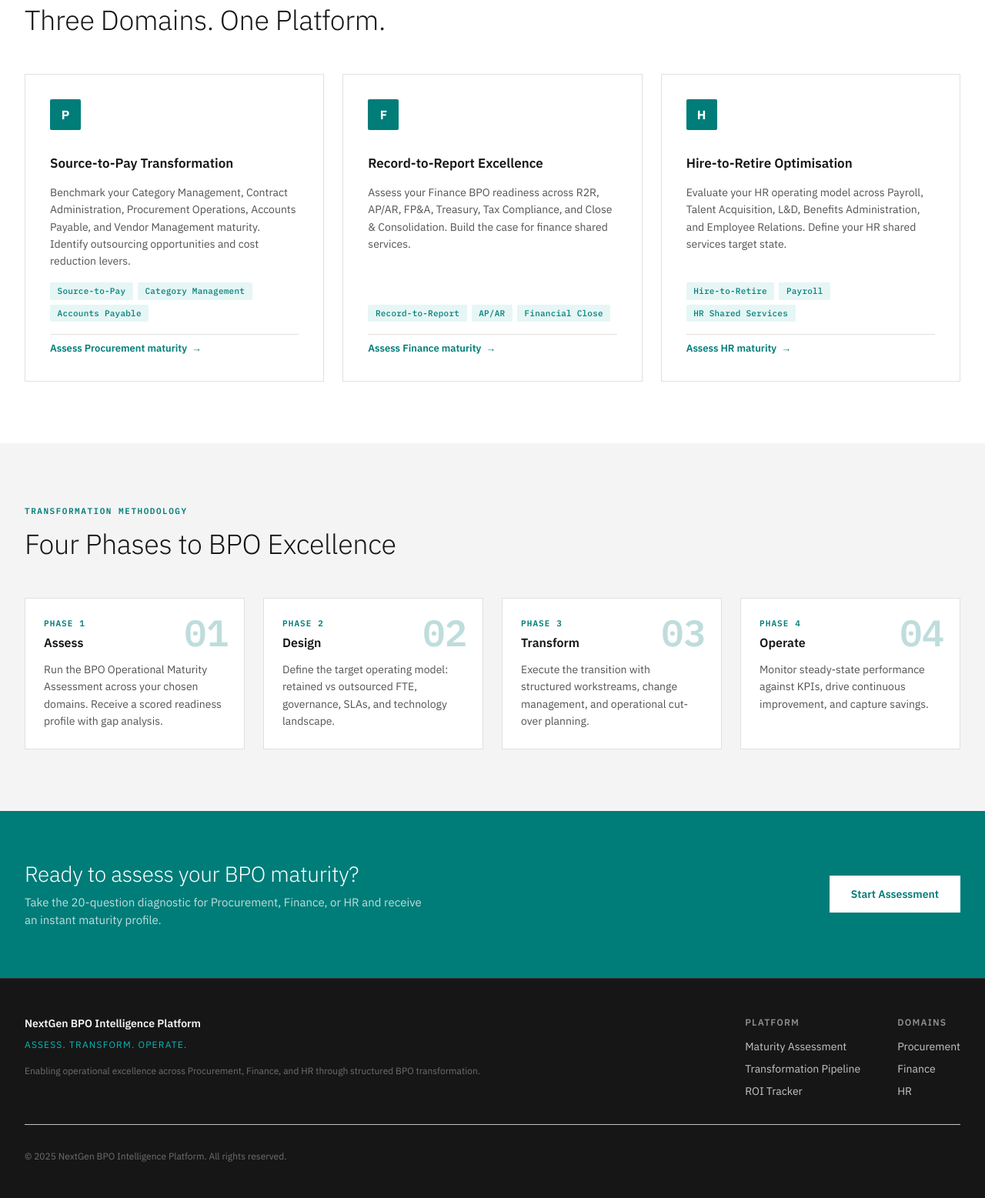
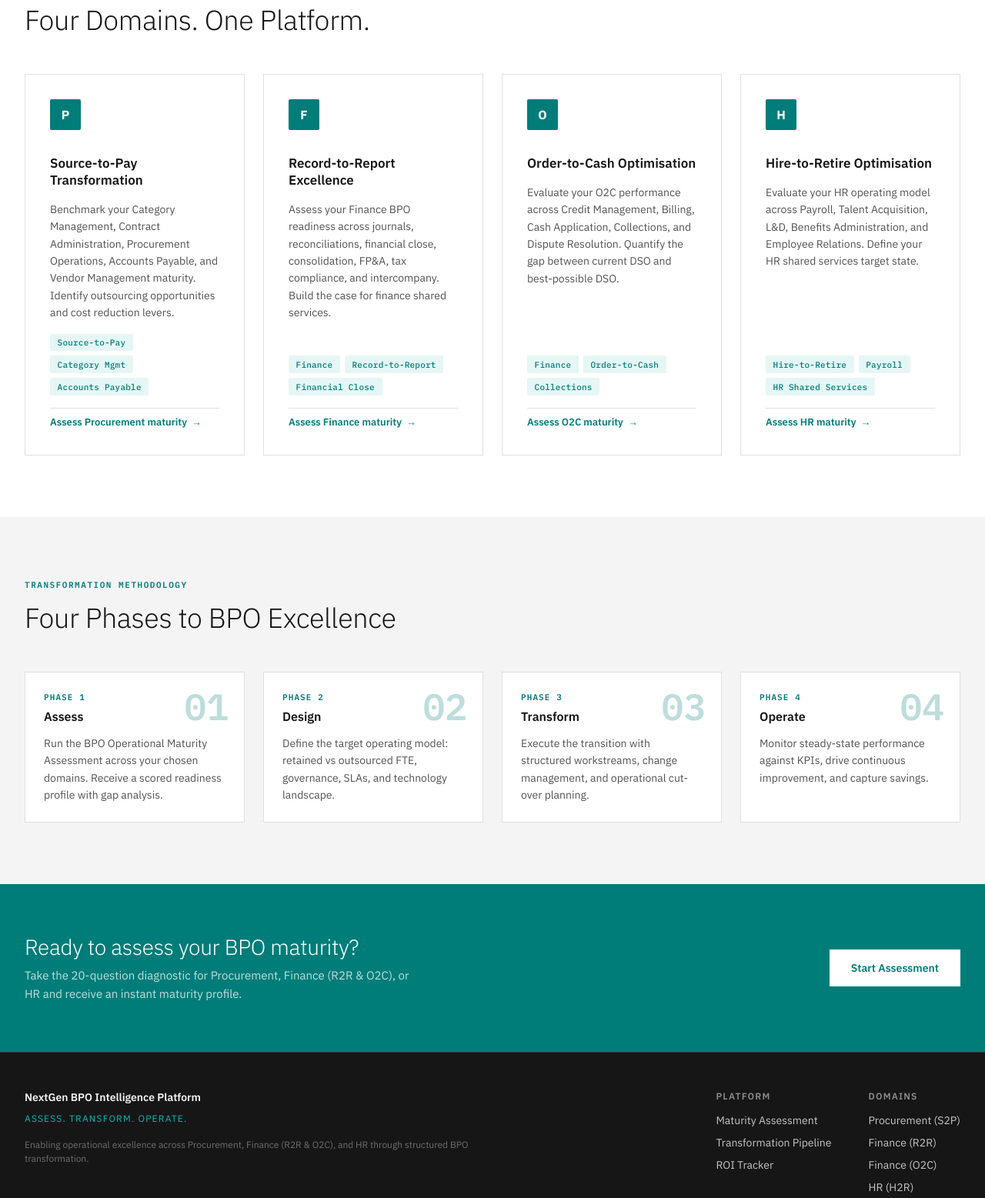
Before and after one commit to prasad-ibm/nextgenbpo-platform, a website: page index.html in a window 1280 px wide. Shown: the part 917-2474 px from the top of the page at 77% size. Drawn offline with Linux system fonts and the light colour scheme.

Commit message:
Add Order-to-Cash as 4th domain pillar on landing page
- Expand domain pillars section from 3 to 4 cards (grid-3 → grid-4)
- Add O2C card: Credit Mgmt, Billing, Cash Application, Collections, Disputes
  tagged Finance / Order-to-Cash / Collections; links to /assess.html
- Update section heading: "Three Domains" → "Four Domains. One Platform."
- Update hero headline, hero-tag and CTA sub-text to reflect 4 domains
- Add Finance (O2C) to footer Domains list alongside S2P, R2R, H2R

Co-Authored-By: Claude Sonnet 4.6 <noreply@anthropic.com>

```diff
--- a/index.html
+++ b/index.html
@@ -468,8 +468,8 @@ if (_c) { document.getElementById('nav-client').textContent = _c; document.getEl
     <div class="hero-eyebrow">Next-Generation BPO Intelligence</div>
     <h1 class="hero-h1">
       Unlock Operational Excellence<br>
-      Across <strong>HR, Finance &</strong><br>
-      <strong>Procurement</strong>
+      Across <strong>Finance, Procurement</strong><br>
+      <strong>&amp; HR</strong>
     </h1>
     <p class="hero-sub">
       The NextGen BPO Intelligence Platform helps organisations benchmark, transform, and operate their back-office functions with precision — moving from manual, fragmented processes to high-performance outsourced or hybrid operations.
@@ -478,7 +478,7 @@ if (_c) { document.getElementById('nav-client').textContent = _c; document.getEl
       <a href="/assess.html" class="btn-primary">Start Maturity Assessment →</a>
       <a href="/platform.html" class="btn-secondary">View Transformation Platform</a>
     </div>
-    <div class="hero-tag">Procurement &middot; Finance &middot; HR</div>
+    <div class="hero-tag">Procurement &middot; Finance &middot; Order-to-Cash &middot; HR</div>
   </div>
 </section>
 
@@ -515,9 +515,9 @@ if (_c) { document.getElementById('nav-client').textContent = _c; document.getEl
 <section class="section" style="background:#ffffff;">
   <div class="container">
     <div class="section-eyebrow">BPO Focus Areas</div>
-    <h2 class="section-h2">Three Domains. One Platform.</h2>
+    <h2 class="section-h2">Four Domains. One Platform.</h2>
 
-    <div class="grid-3">
+    <div class="grid-4">
 
       <!-- Procurement -->
       <div class="pillar-card">
@@ -528,25 +528,40 @@ if (_c) { document.getElementById('nav-client').textContent = _c; document.getEl
         </p>
         <div class="pillar-tags">
           <span class="pillar-tag">Source-to-Pay</span>
-          <span class="pillar-tag">Category Management</span>
+          <span class="pillar-tag">Category Mgmt</span>
           <span class="pillar-tag">Accounts Payable</span>
         </div>
         <a href="/assess.html" class="pillar-cta">Assess Procurement maturity</a>
       </div>
 
-      <!-- Finance -->
+      <!-- Finance R2R -->
       <div class="pillar-card">
         <div class="pillar-icon">F</div>
         <div class="pillar-title">Record-to-Report Excellence</div>
         <p class="pillar-desc">
-          Assess your Finance BPO readiness across R2R, AP/AR, FP&amp;A, Treasury, Tax Compliance, and Close &amp; Consolidation. Build the case for finance shared services.
+          Assess your Finance BPO readiness across journals, reconciliations, financial close, consolidation, FP&amp;A, tax compliance, and intercompany. Build the case for finance shared services.
         </p>
         <div class="pillar-tags">
+          <span class="pillar-tag">Finance</span>
           <span class="pillar-tag">Record-to-Report</span>
-          <span class="pillar-tag">AP/AR</span>
           <span class="pillar-tag">Financial Close</span>
         </div>
         <a href="/assess.html" class="pillar-cta">Assess Finance maturity</a>
+      </div>
+
+      <!-- Order to Cash -->
+      <div class="pillar-card">
+        <div class="pillar-icon">O</div>
+        <div class="pillar-title">Order-to-Cash Optimisation</div>
+        <p class="pillar-desc">
+          Evaluate your O2C performance across Credit Management, Billing, Cash Application, Collections, and Dispute Resolution. Quantify the gap between current DSO and best-possible DSO.
+        </p>
+        <div class="pillar-tags">
+          <span class="pillar-tag">Finance</span>
+          <span class="pillar-tag">Order-to-Cash</span>
+          <span class="pillar-tag">Collections</span>
+        </div>
+        <a href="/assess.html" class="pillar-cta">Assess O2C maturity</a>
       </div>
 
       <!-- HR -->
@@ -630,7 +645,7 @@ if (_c) { document.getElementById('nav-client').textContent = _c; document.getEl
     <div class="cta-text-block">
       <h2 class="cta-heading">Ready to assess your BPO maturity?</h2>
       <p class="cta-sub">
-        Take the 20-question diagnostic for Procurement, Finance, or HR and receive an instant maturity profile.
+        Take the 20-question diagnostic for Procurement, Finance (R2R &amp; O2C), or HR and receive an instant maturity profile.
       </p>
     </div>
     <a href="/assess.html" class="btn-cta-white">Start Assessment</a>
@@ -644,7 +659,7 @@ if (_c) { document.getElementById('nav-client').textContent = _c; document.getEl
       <div>
         <div class="footer-brand">NextGen BPO Intelligence Platform</div>
         <div class="footer-tagline" style="margin-top:4px;">Assess. Transform. Operate.</div>
-        <p style="margin-top:1rem;font-size:0.75rem;color:#6f6f6f;">Enabling operational excellence across Procurement, Finance, and HR through structured BPO transformation.</p>
+        <p style="margin-top:1rem;font-size:0.75rem;color:#6f6f6f;">Enabling operational excellence across Procurement, Finance (R2R &amp; O2C), and HR through structured BPO transformation.</p>
       </div>
       <div style="display:flex;gap:3rem;justify-content:flex-end;">
         <div>
@@ -658,9 +673,10 @@ if (_c) { document.getElementById('nav-client').textContent = _c; document.getEl
         <div>
           <div style="font-size:0.75rem;font-weight:600;color:#8d8d8d;text-transform:uppercase;letter-spacing:0.1em;margin-bottom:0.75rem;">Domains</div>
           <div style="display:flex;flex-direction:column;gap:0.5rem;">
-            <a href="/assets.html" style="font-size:0.875rem;">Procurement</a>
-            <a href="/assets.html" style="font-size:0.875rem;">Finance</a>
-            <a href="/assets.html" style="font-size:0.875rem;">HR</a>
+            <a href="/assets.html" style="font-size:0.875rem;">Procurement (S2P)</a>
+            <a href="/assets.html" style="font-size:0.875rem;">Finance (R2R)</a>
+            <a href="/assets.html" style="font-size:0.875rem;">Finance (O2C)</a>
+            <a href="/assets.html" style="font-size:0.875rem;">HR (H2R)</a>
           </div>
         </div>
       </div>
```
